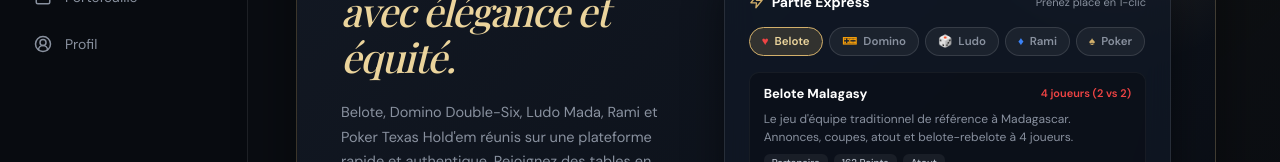
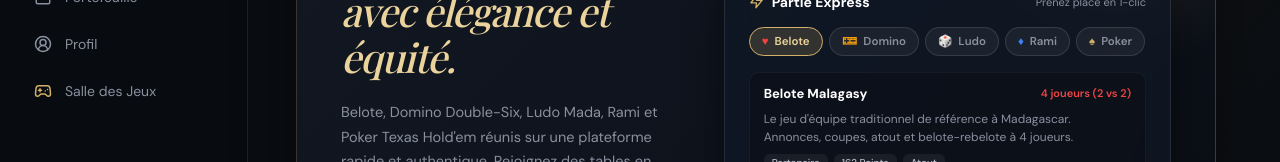
Before and after one commit to raillersing/casino-mdg, a React (Vite) app in the folder frontend/: page / in a window 1280 px wide. Shown: the part 326-488 px from the top of the page. Built offline with nearby package versions, Linux system fonts and the light colour scheme; no server answers; a web font is replaced by a local one.

Commit message:
feat(nav): expose vite on 0.0.0.0 and add games drawer to desktop sidebar

```diff
--- a/frontend/src/components/ui/Layout.tsx
+++ b/frontend/src/components/ui/Layout.tsx
@@ -111,6 +111,18 @@ export function Layout({ children }: { children: ReactNode }) {
               {label}
             </NavLink>
           ))}
+          <button
+            type="button"
+            className="nav-link"
+            onClick={() => {
+              haptics.buttonTap();
+              setShowGamesDrawer(true);
+            }}
+            style={{ width: "100%", textAlign: "left", cursor: "pointer", border: 0, background: "none" }}
+          >
+            <Gamepad2 size={18} style={{ color: "var(--gold)" }} />
+            <span>Salle des Jeux</span>
+          </button>
         </nav>
         <div className="sidebar-spacer" />
         <div className="sidebar-promo">
--- a/frontend/vite.config.ts
+++ b/frontend/vite.config.ts
@@ -39,6 +39,7 @@ export default defineConfig({
     }),
   ],
   server: {
+    host: true,
     port: 3000,
     proxy: {
       '/api': {
```
Also changed, not shown: frontend/src/styles/index.css.
